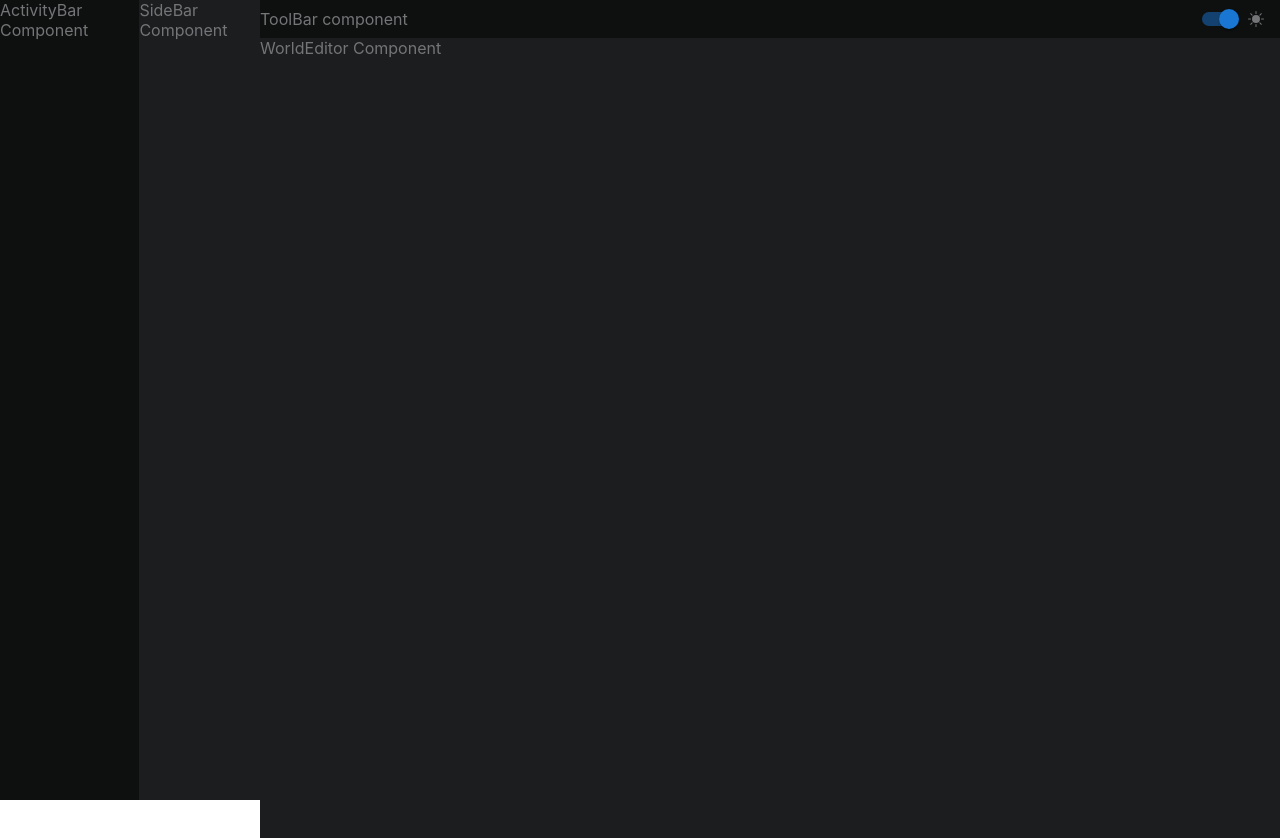
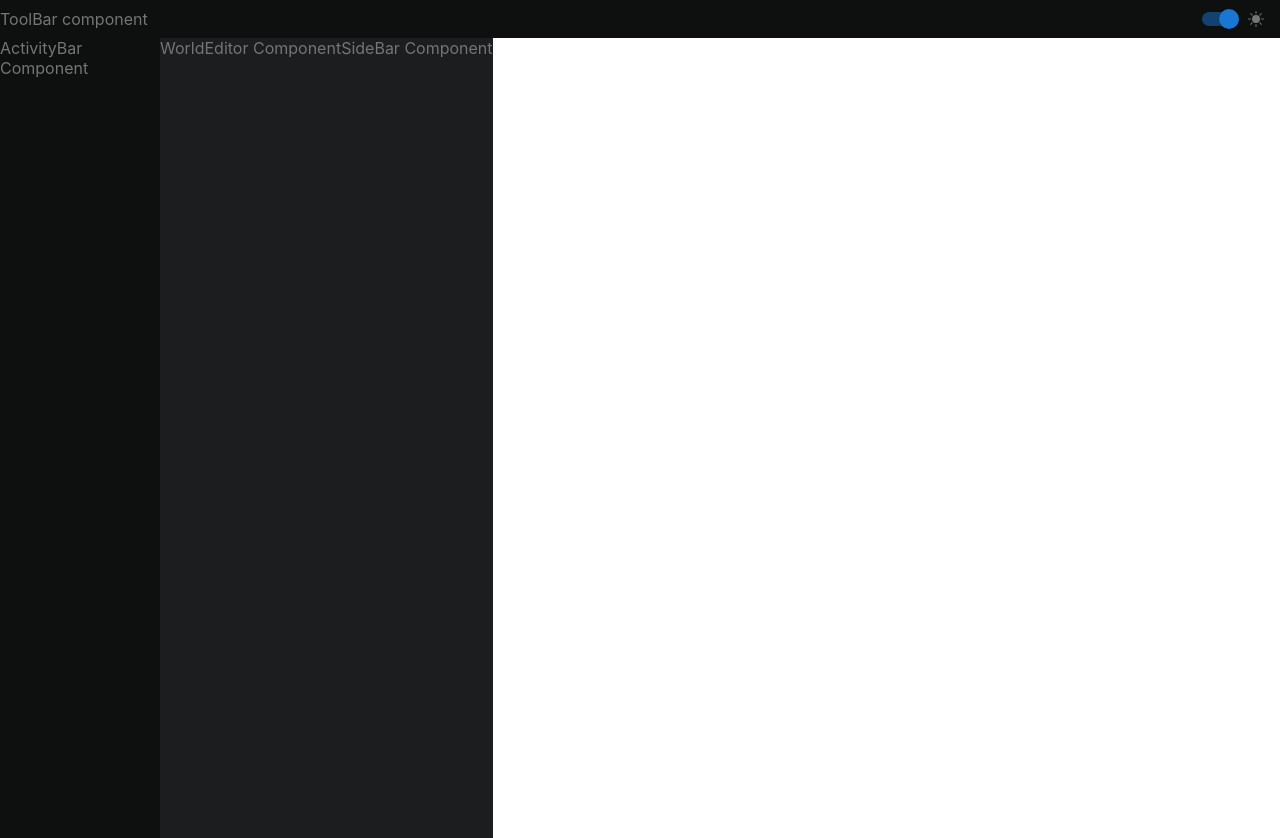
Before and after one commit to JoshuaIsrael/Archivist, a React (Create React App) app: page / in a window 1280 px wide. Built offline with nearby package versions, Linux system fonts and the light colour scheme.

Commit message:
Changed UI's structure

```diff
--- a/src/components/ActivityBar/ActivityBar.module.scss
+++ b/src/components/ActivityBar/ActivityBar.module.scss
@@ -1,4 +1,5 @@
 .ActivityBar {
     height: 100%;
+    width: 12.5%;
     transition: color 0.2s, background-color 0.2s;
 }
--- a/src/components/ToolBar/ToolBar.module.scss
+++ b/src/components/ToolBar/ToolBar.module.scss
@@ -1,5 +1,4 @@
 .ToolBar {
-    width: 100%;
     transition: color 0.2s, background-color 0.2s;
     display: flex;
     align-items: center;
--- a/src/pages/Home/Home.module.scss
+++ b/src/pages/Home/Home.module.scss
@@ -1,9 +1,10 @@
 .Home {
+    width: 100%;
+    height: 100%;
+}
+
+.Workspace {
     width: 100%;
     height: 100%;
     display: flex;
 }
-
-.Workspace {
-    width: 100%;
-}
--- a/src/pages/Home/Home.tsx
+++ b/src/pages/Home/Home.tsx
@@ -9,11 +9,11 @@ interface HomeProps {}
 
 const Home: FC<HomeProps> = () => (
   <div className={styles.Home}>
-    <ActivityBar/>
-    <SideBar/>
+    <ToolBar/>
     <div className={styles.Workspace}>
-      <ToolBar/>
+      <ActivityBar/>
       <Outlet/>
+      <SideBar/>
     </div>
   </div>
 );
```
